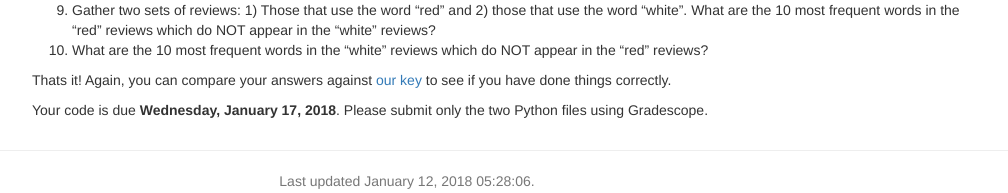
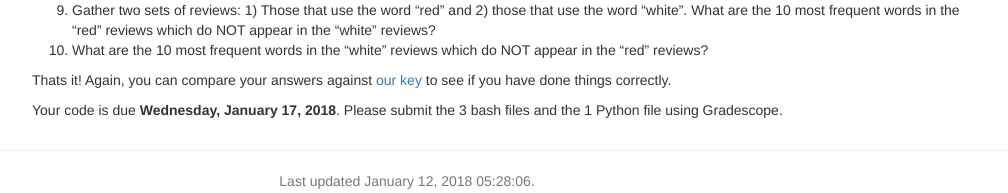
Before and after one commit to computational-linguistics-class/computational-linguistics-class.github.io, a Jekyll site: the page built from assignment1.md, in a window 1280 px wide and 900 px high, scrolled down 3253 px. Shown: the part 689-882 px from the top of the window, without its empty margins (233-1241 px from the left). Built offline with Jekyll 4.4.1, drawn with Linux system fonts in a browser that asks for light colours; nearby versions of some CDN libraries; a script that is not in the unit is left out.

Commit message:
hotfix number of files in homework1 to be submitted

```diff
--- a/assignment1.md
+++ b/assignment1.md
@@ -253,4 +253,4 @@ these stopwords from your reviews. Also, try converting all the words to lower c
 
 Thats it! Again, you can compare your answers against [our key](downloads/hw1/key.txt) to see if you have done things correctly.
 
-Your code is due <b>{{ page.due_date | date: "%A, %B %-d, %Y" }}</b>. Please submit only the two Python files using Gradescope.
+Your code is due <b>{{ page.due_date | date: "%A, %B %-d, %Y" }}</b>. Please submit the 3 bash files and the 1 Python file using Gradescope.
```
